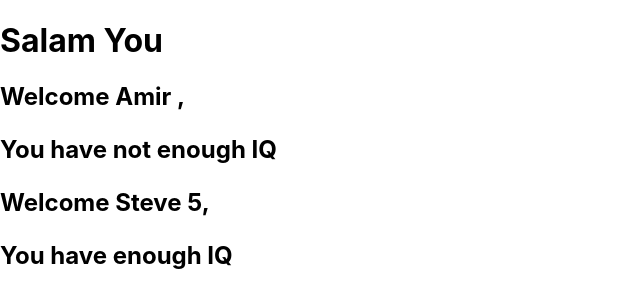
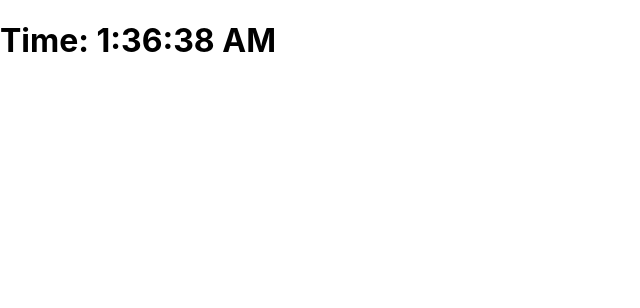
Before and after one commit to amirrahbaran/traditional-medicine, a React (Create React App) app: page / in a window 1280 px wide. Shown: the top 308 px of the page, without its empty margins (0-640 px from the left). Built offline with nearby package versions, Linux system fonts and the light colour scheme.

Commit message:
Clock component initiated and refresh every second by its state

```diff
--- a/src/App.js
+++ b/src/App.js
@@ -1,15 +1,27 @@
 import React, { Component } from "react";
-import Welcome from "./components/Welcome";
 
 class FirstComponent extends Component {
+  constructor(props) {
+    super(props);
+    this.state = {
+      time: new Date()
+    };
+  }
+
+  componentDidMount() {
+    setInterval(() => this.tick(), 1000);
+  }
+
+  tick() {
+    this.setState({
+      time: new Date()
+    });
+  }
+
   render() {
-    const name = "You";
-
     return (
       <div>
-        <h1>Salam {name}</h1>
-        <Welcome name="Amir" IQ={80}/>
-        <Welcome name="Steve" num={5} IQ={120}/>
+        <h1>Time: {this.state.time.toLocaleTimeString()}</h1>
       </div>
     );
   }
```
